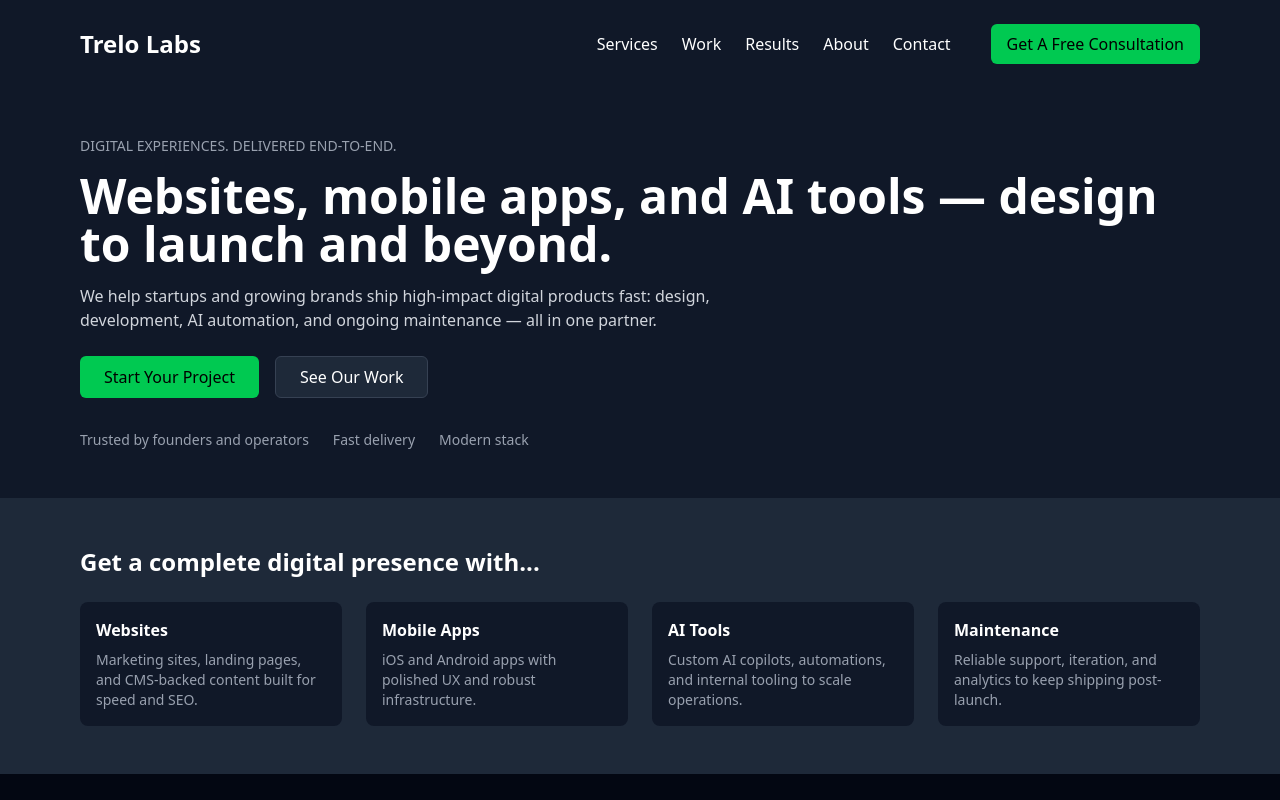
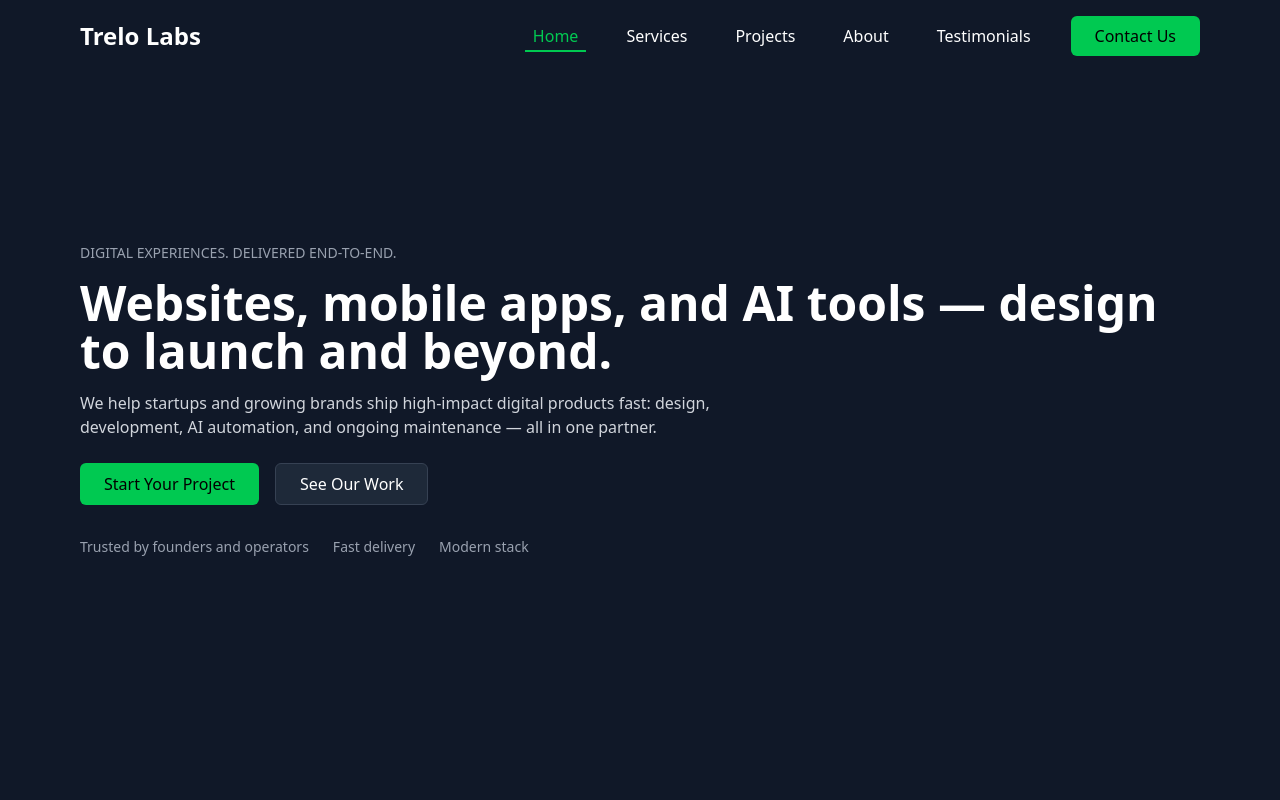
Before and after one commit to Trelolabs/Landing-page, a React (Vite) app in the folder trelo/: page / in a window 1280 px wide. Shown: the top 800 px of the page. Built offline with nearby package versions, Linux system fonts and the light colour scheme; the HTML template or start-up script is replaced by a standard one.

Commit message:
added navigation

```diff
--- a/trelo/src/components/FeaturedProjects.tsx
+++ b/trelo/src/components/FeaturedProjects.tsx
@@ -30,7 +30,7 @@ const FeaturedProjects: React.FC = () => {
   ];
 
   return (
-    <section className="px-6 md:px-16 py-16 bg-gray-950 text-white">
+    <section id="projects" className="px-6 md:px-16 py-16 bg-gray-950 text-white min-h-screen">
       <div className="flex items-center justify-between mb-8">
         <h2 className="text-2xl md:text-3xl font-bold">Featured Projects & Case Studies</h2>
         <button className="px-4 py-2 bg-gray-800 rounded-lg text-sm hover:bg-gray-700">
--- a/trelo/src/components/Hero.tsx
+++ b/trelo/src/components/Hero.tsx
@@ -3,7 +3,7 @@ import React from 'react';
 
 const Hero: React.FC = () => {
     return (
-        <section className="px-6 md:px-20 py-12">
+        <section id="hero" className="px-6 md:px-20 py-12 min-h-screen flex flex-col justify-center">
             <div className="text-sm uppercase text-gray-400 opacity-0 animate-fade-in">Digital Experiences. Delivered End-to-End.</div>
 
 
--- a/trelo/src/components/Navbar.tsx
+++ b/trelo/src/components/Navbar.tsx
@@ -1,21 +1,131 @@
-import React from 'react';
+import React, { useState, useEffect } from 'react';
 
-const Navbar: React.FC = () => (
-  <header className="flex justify-between items-center px-6 md:px-20 py-6">
-    <div className="text-2xl font-bold">Trelo Labs</div>
+const Navbar: React.FC = () => {
+  const [isMenuOpen, setIsMenuOpen] = useState(false);
+  const [activeSection, setActiveSection] = useState('');
 
-    <nav className="hidden md:flex items-center space-x-6">
-      <a href="#services" className="hover:text-gray-300">Services</a>
-      <a href="#work" className="hover:text-gray-300">Work</a>
-      <a href="#results" className="hover:text-gray-300">Results</a>
-      <a href="#about" className="hover:text-gray-300">About</a>
-      <a href="#contact" className="hover:text-gray-300">Contact</a>
+  useEffect(() => {
+    const handleScroll = () => {
+      const sections = ['hero', 'services', 'projects', 'about', 'testimonials'];
+      const currentSection = sections.find(section => {
+        const element = document.getElementById(section);
+        if (element) {
+          const rect = element.getBoundingClientRect();
+          return rect.top <= 100 && rect.bottom >= 100;
+        }
+        return false;
+      });
 
-      <button className="bg-green-500 text-black px-4 py-2 rounded-md ml-4">
-        Get A Free Consultation
-      </button>
-    </nav>
-  </header>
-);
+      if (currentSection) {
+        setActiveSection(currentSection);
+      }
+    };
+
+    window.addEventListener('scroll', handleScroll);
+    return () => window.removeEventListener('scroll', handleScroll);
+  }, []);
+
+  const scrollToSection = (sectionId: string) => {
+    const element = document.getElementById(sectionId);
+    if (element) {
+      element.scrollIntoView({
+        behavior: 'smooth',
+        block: 'start',
+      });
+      setIsMenuOpen(false);
+    }
+  };
+
+  const navItems = [
+    { id: 'hero', label: 'Home' },
+    { id: 'services', label: 'Services' },
+    { id: 'projects', label: 'Projects' },
+    { id: 'about', label: 'About' },
+    { id: 'testimonials', label: 'Testimonials' }
+  ];
+
+  return (
+    <header className="fixed top-0 left-0 right-0 bg-gray-900 bg-opacity-95 backdrop-blur-sm z-50 px-6 md:px-20 py-4 transition-all duration-300">
+      <div className="flex justify-between items-center">
+        <div
+          className="text-2xl font-bold cursor-pointer"
+          onClick={() => scrollToSection('hero')}
+        >
+          Trelo Labs
+        </div>
+
+        {/* Mobile menu button */}
+        <button
+          className="md:hidden text-white focus:outline-none"
+          onClick={() => setIsMenuOpen(!isMenuOpen)}
+        >
+          <svg className="w-6 h-6" fill="none" stroke="currentColor" viewBox="0 0 24 24">
+            <path
+              strokeLinecap="round"
+              strokeLinejoin="round"
+              strokeWidth={2}
+              d={isMenuOpen ? "M6 18L18 6M6 6l12 12" : "M4 6h16M4 12h16M4 18h16"}
+            />
+          </svg>
+        </button>
+
+        {/* Desktop Navigation */}
+        <nav className="hidden md:flex items-center space-x-8">
+          {navItems.map(item => (
+            <button
+              key={item.id}
+              onClick={() => scrollToSection(item.id)}
+              className={`relative px-2 py-1 transition-colors duration-300 ${
+                activeSection === item.id
+                ? 'text-green-500'
+                : 'text-white hover:text-green-400'
+              }`}
+            >
+              {item.label}
+              {activeSection === item.id && (
+                <span className="absolute bottom-0 left-0 w-full h-0.5 bg-green-500 transform origin-left transition-transform duration-300" />
+              )}
+            </button>
+          ))}
+          <button
+            onClick={() => scrollToSection('contact')}
+            className="bg-green-500 text-black px-6 py-2 rounded-md hover:bg-green-400 transition-colors duration-300"
+          >
+            Contact Us
+          </button>
+        </nav>
+      </div>
+
+      {/* Mobile Navigation */}
+      <nav className={`md:hidden transition-all duration-300 ${
+        isMenuOpen
+        ? 'max-h-screen opacity-100 visible'
+        : 'max-h-0 opacity-0 invisible'
+      }`}>
+        <div className="flex flex-col space-y-4 py-4">
+          {navItems.map(item => (
+            <button
+              key={item.id}
+              onClick={() => scrollToSection(item.id)}
+              className={`px-4 py-2 text-left transition-colors duration-300 ${
+                activeSection === item.id
+                ? 'text-green-500 bg-gray-800'
+                : 'text-white hover:bg-gray-800'
+              }`}
+            >
+              {item.label}
+            </button>
+          ))}
+          <button
+            onClick={() => scrollToSection('contact')}
+            className="bg-green-500 text-black px-4 py-2 rounded-md hover:bg-green-400 transition-colors duration-300 mx-4"
+          >
+            Contact Us
+          </button>
+        </div>
+      </nav>
+    </header>
+  );
+};
 
 export default Navbar;
--- a/trelo/src/components/Services.tsx
+++ b/trelo/src/components/Services.tsx
@@ -1,7 +1,7 @@
 // components/Services.tsx
 import React from 'react';
 const Services: React.FC = () => (
-    <section className="px-6 md:px-20 py-12 bg-gray-800">
+    <section id="services" className="px-6 md:px-16 py-16 bg-gray-900 min-h-screen flex flex-col justify-center">
         <h2 className="text-2xl font-bold mb-6">Get a complete digital presence with...</h2>
         <div className="grid md:grid-cols-4 gap-6">
             <div className="p-4 bg-gray-900 rounded-lg">
--- a/trelo/src/components/Testimonials.tsx
+++ b/trelo/src/components/Testimonials.tsx
@@ -21,7 +21,7 @@ const Testimonials: React.FC = () => {
   ];
 
   return (
-    <section className="px-6 md:px-16 py-16 bg-gray-950 text-white">
+    <section id="testimonials" className="px-6 md:px-16 py-16 bg-gray-950 min-h-screen flex flex-col justify-center">
       <div className="flex items-center justify-between mb-8">
         <h2 className="text-2xl md:text-3xl font-bold">What our partners say</h2>
         <p className="text-gray-500 text-sm">Results from recent clients</p>
```
